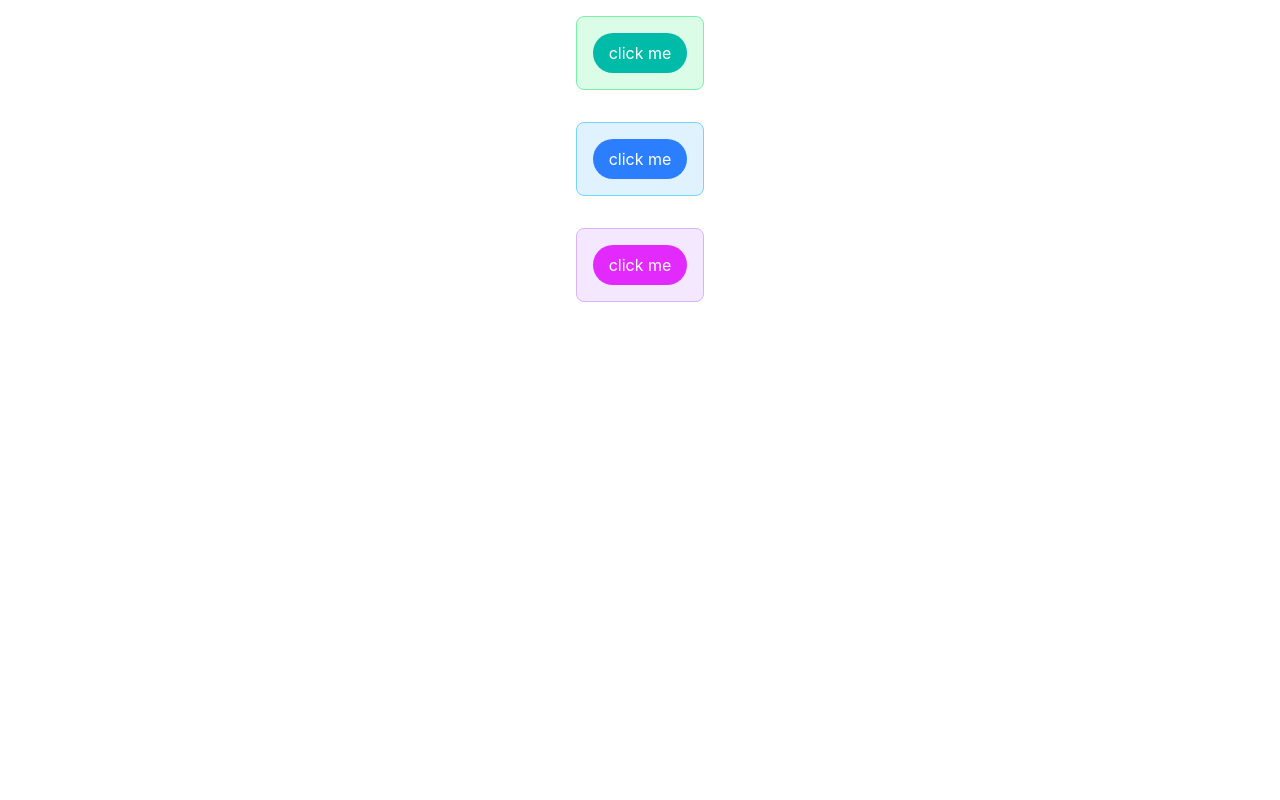
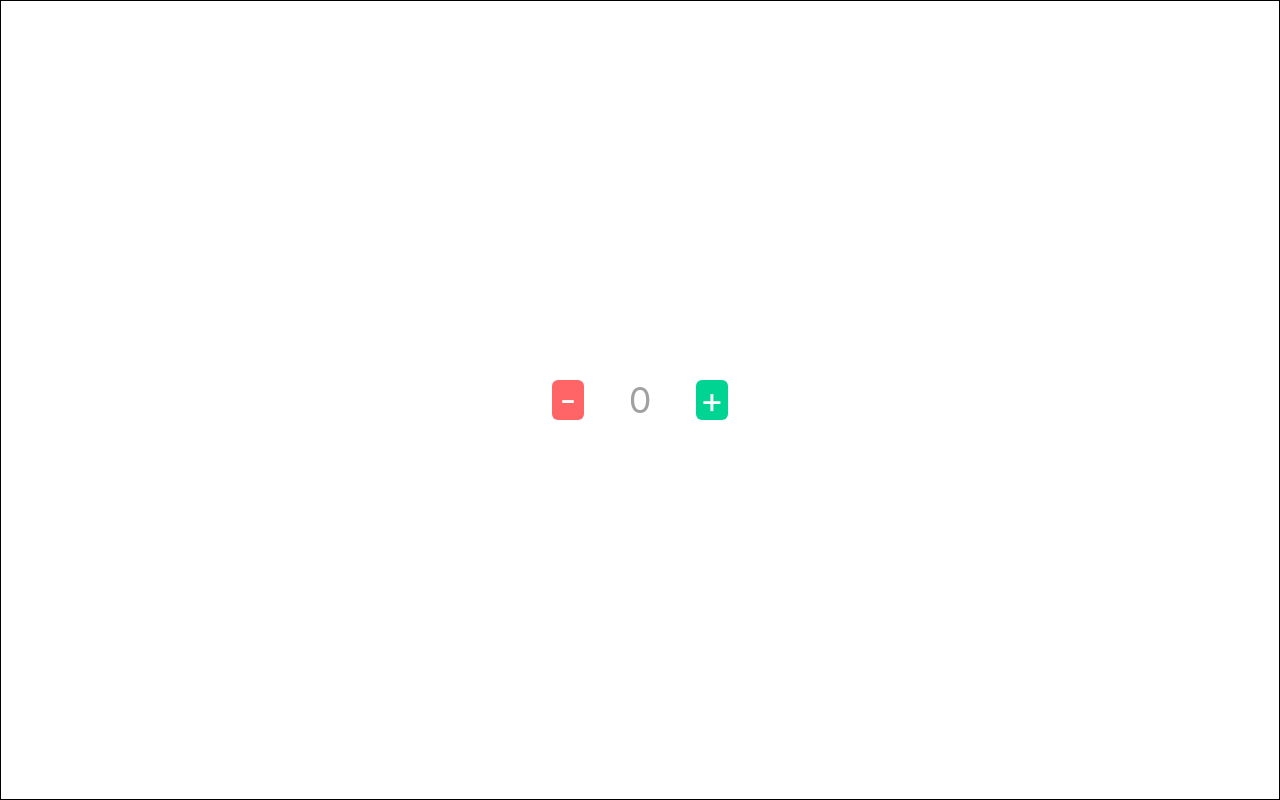
Before and after one commit to rajneeshraj0103/freecodecamp-react-learning, a React (Vite) app: page / in a window 1280 px wide. Built offline with nearby package versions, Linux system fonts and the light colour scheme.

Commit message:
Build a counter app using React useState

```diff
--- a/src/App.jsx
+++ b/src/App.jsx
@@ -1,15 +1,21 @@
-import { useState } from "react";
-import Widget1 from "./Widget1";
-import Widget2 from "./Widget2";
-import Widget3 from "./Widget3";
+import {useState} from "react";
 
 const App = () => {
+  const [count, setCount] = useState(0);
 
   return (
-    <div className="flex flex-col items-center">
-      <Widget1 />
-      <Widget2 />
-      <Widget3 />
+    <div className="text-4xl flex justify-center border border-black h-screen items-center">
+      <button
+      className="text-white w-8 rounded-md bg-red-400"
+      onClick={() => setCount(count - 1)}
+      >-</button>
+
+      <div className="m-4 text-neutral-400 w-20 text-center">{count}</div>
+
+      <button
+      className="text-white w-8 rounded-md bg-emerald-400"
+      onClick={() => setCount(count + 1)}
+      >+</button>
     </div>
   );
 };
```
